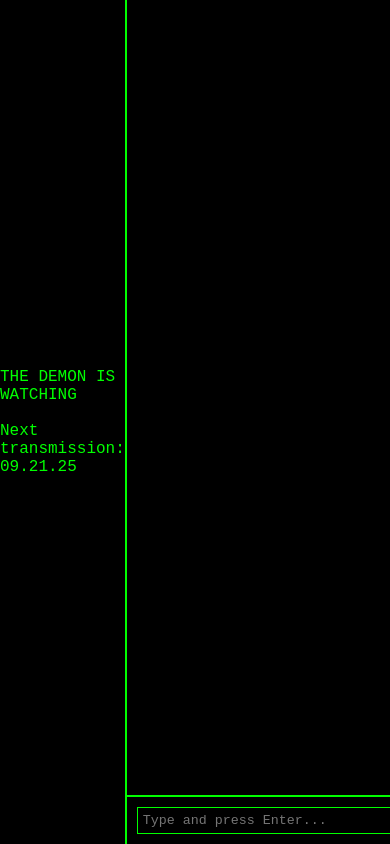
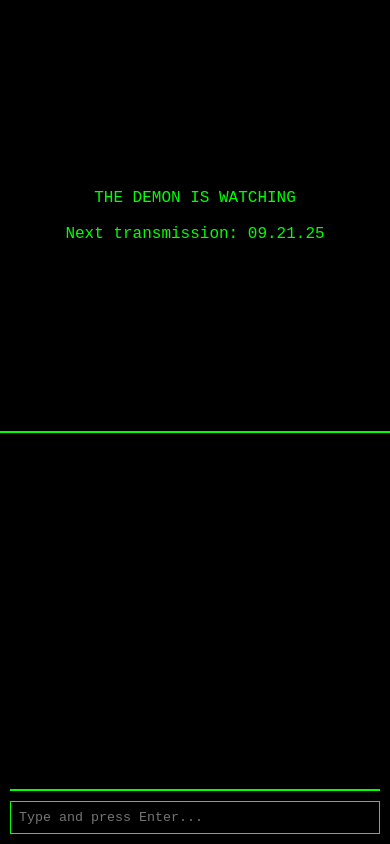
Before and after one commit to lazycarpenter/demon, a plain HTML site: page index.html in a window 390 px wide. Drawn offline with Linux system fonts and the light colour scheme.

Commit message:
Update index.html

```diff
--- a/index.html
+++ b/index.html
@@ -5,6 +5,10 @@
   <meta name="viewport" content="width=device-width, initial-scale=1.0" />
   <title>The Demon</title>
   <style>
+    * {
+      box-sizing: border-box;
+    }
+
     body {
       margin: 0;
       background-color: black;
@@ -12,15 +16,21 @@
       font-family: 'Courier New', monospace;
       font-size: 16px;
       display: flex;
+      flex-direction: row;
       height: 100vh;
       overflow: hidden;
     }
 
+    .main-content, .chat-sidebar {
+      padding: 10px;
+    }
+
     .main-content {
-      flex: 1;
+      flex: 2;
       display: flex;
       justify-content: center;
       align-items: center;
+      text-align: center;
     }
 
     .blink {
@@ -34,28 +44,27 @@
     }
 
     .chat-sidebar {
-      width: 300px;
-      background-color: black;
-      border-left: 2px solid #00FF00;
+      flex: 1;
       display: flex;
       flex-direction: column;
+      border-left: 2px solid #00FF00;
+      max-width: 400px;
     }
 
     .chat-log {
       flex: 1;
-      padding: 10px;
       overflow-y: auto;
       white-space: pre-wrap;
     }
 
     .chat-input {
       border-top: 2px solid #00FF00;
-      padding: 10px;
+      padding-top: 10px;
     }
 
     .chat-input input {
       width: 100%;
-      padding: 5px;
+      padding: 8px;
       background: black;
       color: #00FF00;
       border: 1px solid #00FF00;
@@ -68,6 +77,25 @@
 
     ::-webkit-scrollbar-thumb {
       background: #00FF00;
+    }
+
+    @media (max-width: 768px) {
+      body {
+        flex-direction: column;
+      }
+
+      .main-content {
+        flex: 1;
+        padding: 20px;
+      }
+
+      .chat-sidebar {
+        flex: 1;
+        border-left: none;
+        border-top: 2px solid #00FF00;
+        max-width: none;
+        height: 50vh;
+      }
     }
   </style>
 </head>
@@ -90,14 +118,12 @@
     const chatLog = document.getElementById('chatLog');
     const chatInput = document.getElementById('chatInput');
 
-    // Create or retrieve anonymous username
     let username = localStorage.getItem('demon_username');
     if (!username) {
-      username = 'Demon' + Math.floor(Math.random() * 900 + 100); // Demon100–999
+      username = 'Demon' + Math.floor(Math.random() * 900 + 100);
       localStorage.setItem('demon_username', username);
     }
 
-    // Load chat from localStorage
     const savedChat = localStorage.getItem('demon_chat');
     if (savedChat) {
       chatLog.innerHTML = savedChat;
@@ -112,8 +138,6 @@
         chatLog.appendChild(line);
         chatLog.scrollTop = chatLog.scrollHeight;
         chatInput.value = '';
-
-        // Save updated chat to localStorage
         localStorage.setItem('demon_chat', chatLog.innerHTML);
       }
     });
```
